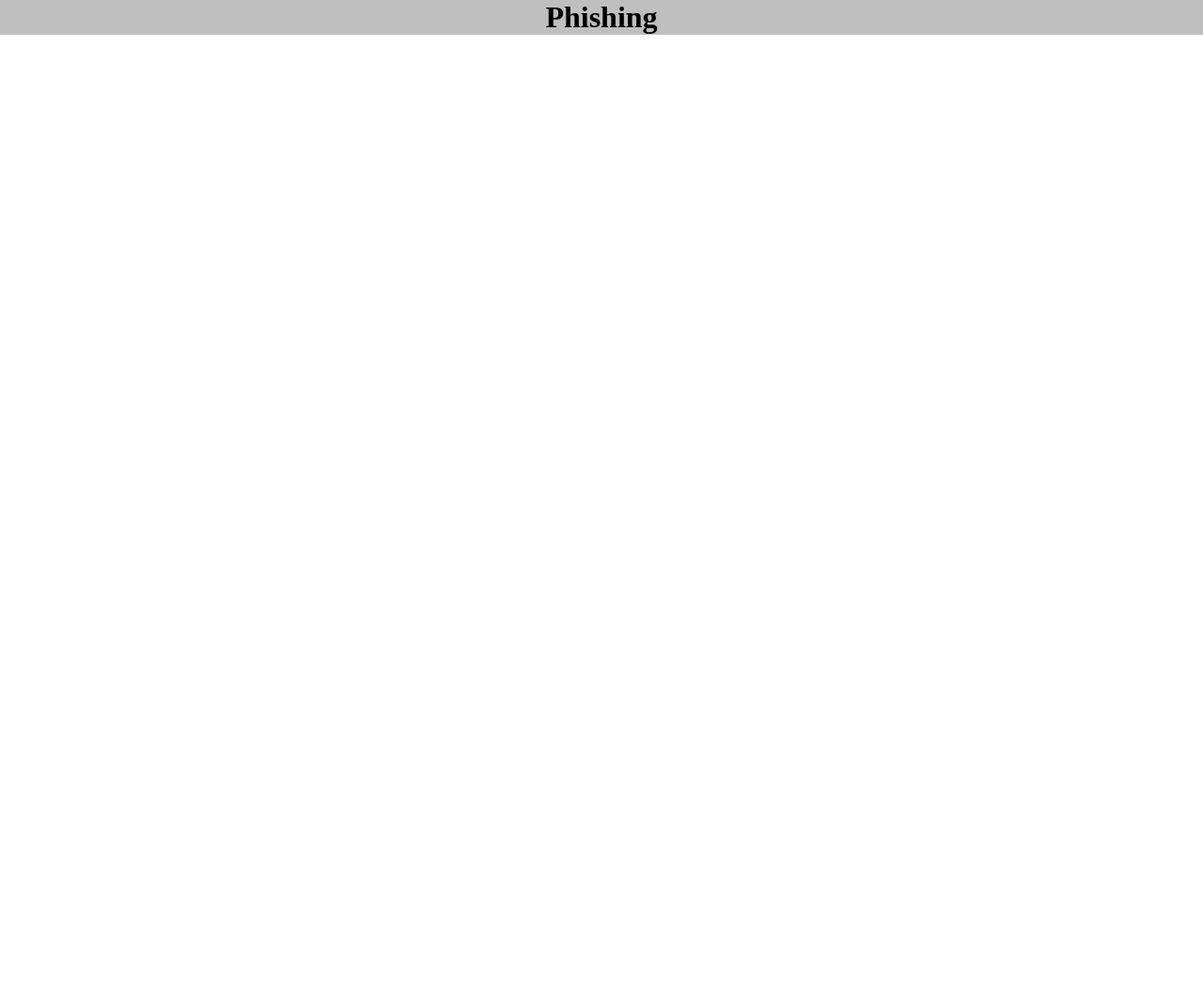
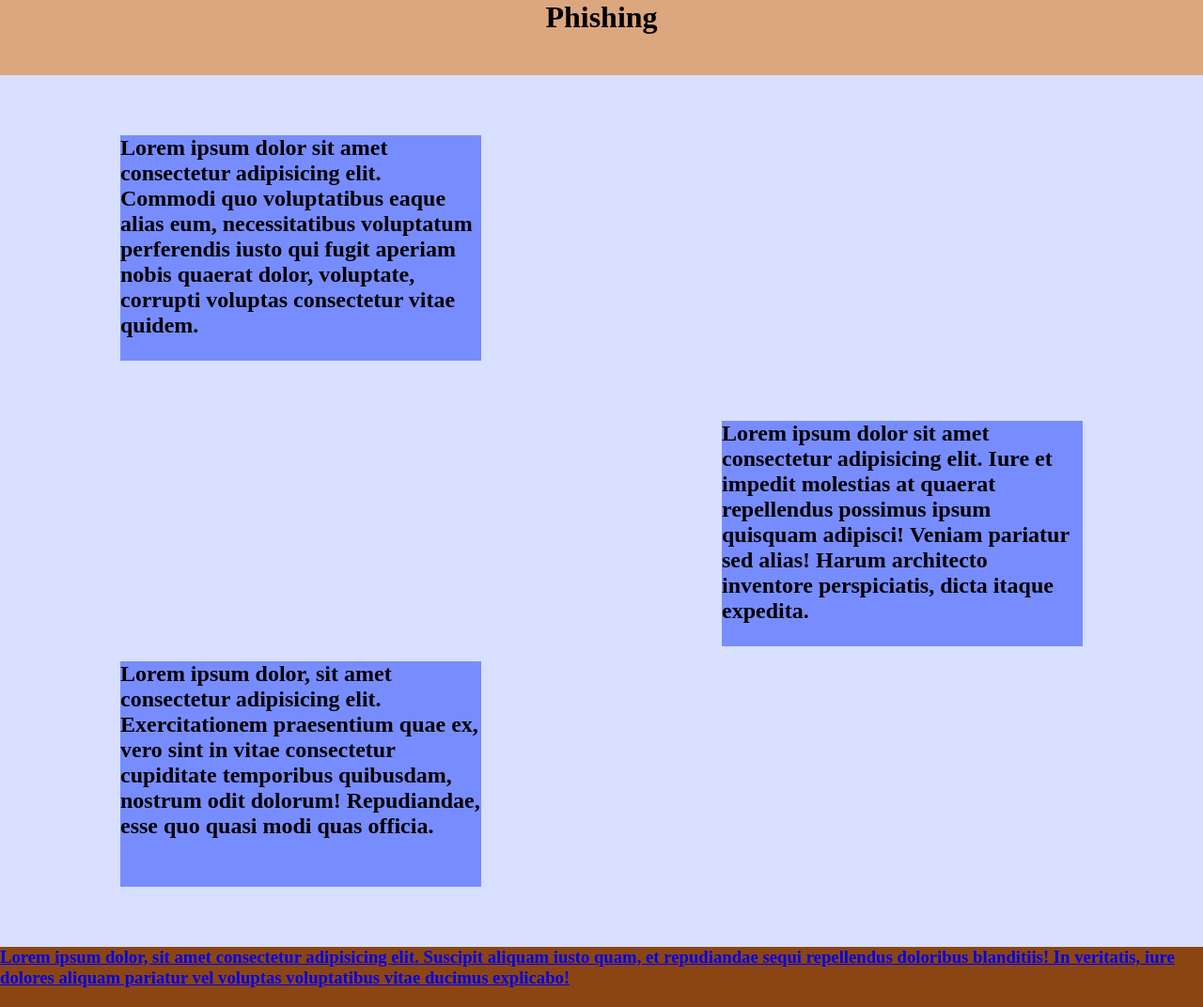
Before and after one commit to Lucas-Ke/Phishing, a plain HTML site: page Phishing/index.html in a window 1280 px wide. Shown: the whole page at 94% size. Before the commit the page ends 800 px from the top, so only its background shows below. Drawn offline with Linux system fonts and the light colour scheme.

Commit message:
Info Page CSS Layout and HTML adjustments
Ayden Arakelian

```diff
--- a/Phishing/index.html
+++ b/Phishing/index.html
@@ -11,5 +11,35 @@
     <div class="header">
       <h1>Phishing</h1>
     </div>
+    <section>
+      <h2>
+        Lorem ipsum dolor sit amet consectetur adipisicing elit. Commodi quo
+        voluptatibus eaque alias eum, necessitatibus voluptatum perferendis
+        iusto qui fugit aperiam nobis quaerat dolor, voluptate, corrupti
+        voluptas consectetur vitae quidem.
+      </h2>
+      <h2>
+        Lorem ipsum dolor sit amet consectetur adipisicing elit. Iure et impedit
+        molestias at quaerat repellendus possimus ipsum quisquam adipisci!
+        Veniam pariatur sed alias! Harum architecto inventore perspiciatis,
+        dicta itaque expedita.
+      </h2>
+      <h2>
+        Lorem ipsum dolor, sit amet consectetur adipisicing elit. Exercitationem
+        praesentium quae ex, vero sint in vitae consectetur cupiditate
+        temporibus quibusdam, nostrum odit dolorum! Repudiandae, esse quo quasi
+        modi quas officia.
+      </h2>
+    </section>
+    <div>
+      <h3>
+        <a href="info.html"
+          >Lorem ipsum dolor, sit amet consectetur adipisicing elit. Suscipit
+          aliquam iusto quam, et repudiandae sequi repellendus doloribus
+          blanditiis! In veritatis, iure dolores aliquam pariatur vel voluptas
+          voluptatibus vitae ducimus explicabo!
+        </a>
+      </h3>
+    </div>
   </body>
 </html>
--- /dev/null
+++ b/Phishing/info.css
@@ -0,0 +1,61 @@
+* {
+    margin: 0;
+}
+
+body {
+    background-color: rgb(155, 118, 83);
+}
+
+.info-heading {
+    display: flex;
+    justify-content: center;
+    padding: 2.5%;
+    background-color: darkblue;
+    color: greenyellow;
+    font-size: 24px;
+}
+
+.steps {
+    display: flex;
+    flex-direction: column;
+}
+
+.steps ul {
+   list-style: none;
+   display: flex;
+   flex-direction: column;
+   padding: 0;
+}
+
+.steps li {
+    padding: 2.5%;
+    text-align: center;
+    margin: 2% 0%;
+    font-size: 20px;
+}
+
+.step-1 {
+    background-color: rgb(101, 67, 33);
+}
+
+.step-2 {
+    background-color: rgba(101, 67, 33, 0.75);
+}
+
+.step-3 {
+    background-color: rgba(101, 67, 33, 0.50);
+}
+
+.step-4 {
+    background-color: rgba(101, 67, 33, 0.25);
+}
+
+.step-5 {
+    background-color: rgba(101, 67, 33, 0.1);
+}
+
+footer {
+    background-color: rgb(247, 104, 6);
+    padding: 2.5%;
+    text-align: center;
+}
--- a/Phishing/styles.css
+++ b/Phishing/styles.css
@@ -2,11 +2,42 @@
     margin: 0px;
 }
 
+html{
+    background-color: #d8dfff;
+}
+
 .header {
-    background-color: rgb(128, 128, 128, 0.5);
+    background-color: rgba(225, 112.5, 0, 0.5);
     width: 100%;
+    height: 10vh;
 }
 
 .header h1 {
     text-align: center;
 }
+
+h2 {
+    background-color: #778DFF;
+    max-width: 30%;
+    height: 30vh;
+    margin-top: 5%;
+}
+
+h2:nth-of-type(even) {
+    float: right;
+    margin-right: 10%;
+}
+
+h2:nth-last-of-type(odd) {
+    margin-left: 10%;
+}
+
+h2:last-child {
+    margin-top: 40vh;
+}
+
+h3 {
+    background-color:saddlebrown;
+    margin-top: 5%;
+    height: 8vh;
+}
```
Also changed, not shown: Phishing/info.html (added, +49 -0 lines).
